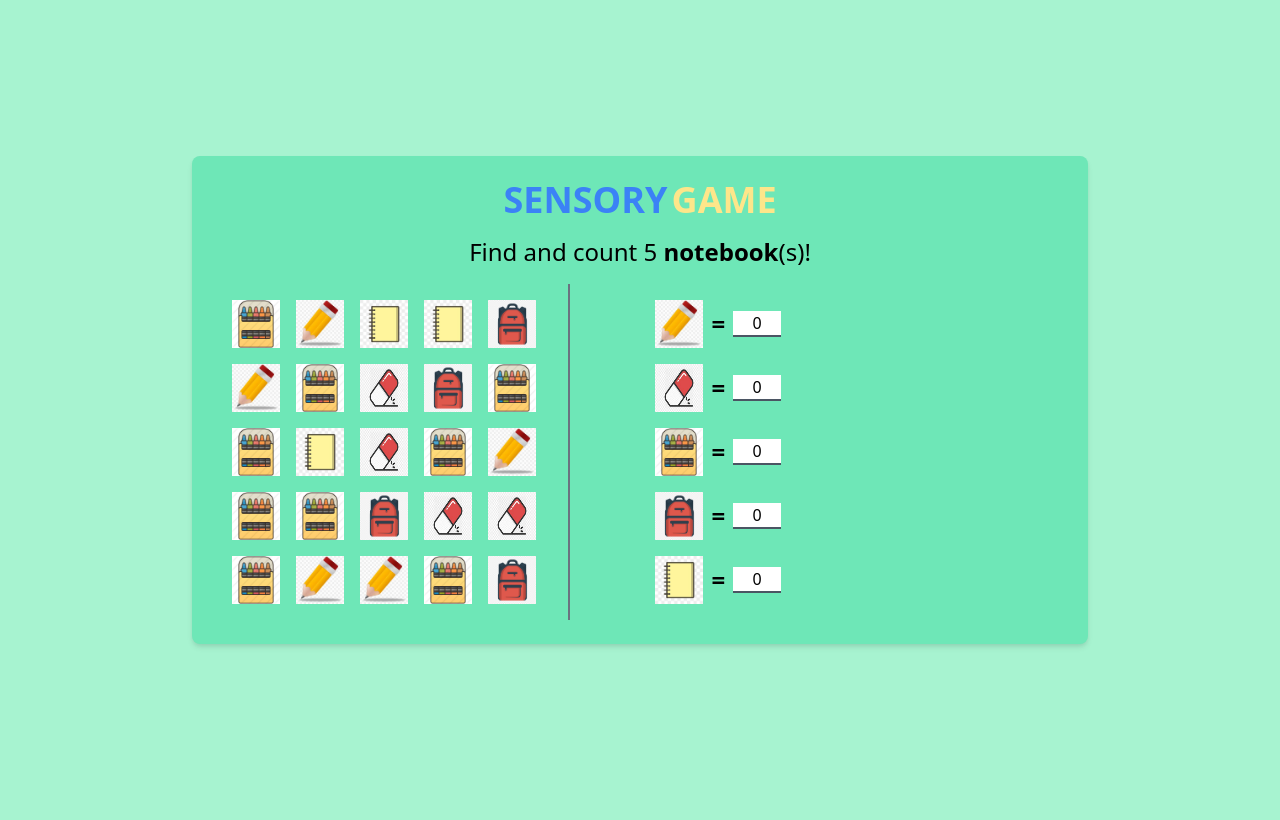
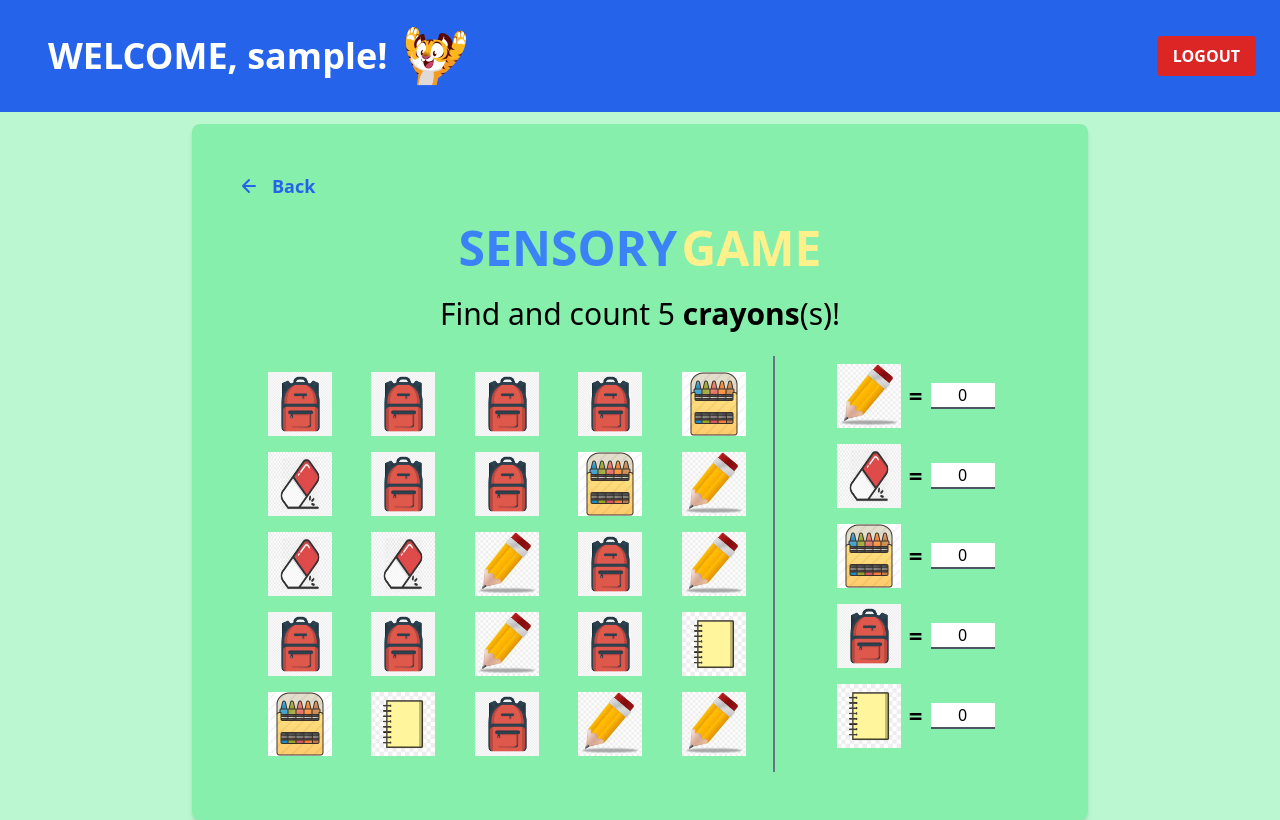
Before and after one commit to anderson895/ProjectTeach, a Flask app: page /student/sensory_game/1 in a window 1280 px wide. Before the commit the page ends 647 px from the top, so only its background shows below. Run offline with Flask 3, Linux system fonts and the light colour scheme; the visitor is signed in with stand-in values (Sample User, id 1); some libraries are stand-ins or nearby versions.

Commit message:
https://github.com/anderson895/ProjectTeach

```diff
--- a/app.py
+++ b/app.py
@@ -49,15 +49,15 @@ def student_home():
         flash("Please log in to access this page.")
         return redirect(url_for('student_login'))
 
-    name = session.get('user_name')  # Fetch the user's name from the session
-    return render_template('student/home.html', name=name)
+    return render_template('student/home.html')
 
 @app.route('/logout', methods=['POST'])
 def student_logout():
-    session.pop('user_id', None)
-    session.pop('user_name', None)  # Clear the user name from the session
-    flash("You have been logged out.")
-    return redirect(url_for('student_login'))
+    session.pop('user_id', None)  # Remove user ID from session
+    session.pop('user_name', None)  # Remove user name from session
+    flash("You have been logged out.")  # Optional flash message
+    return redirect(url_for('student_login'))  # Redirect to login page
+
 
 @app.route('/register', methods=['POST'])
 def register_user():
@@ -136,5 +136,6 @@ def login_user():
         if conn:
             conn.close()
 
+
 if __name__ == '__main__':
     app.run(port=5001, debug=True)
--- /dev/null
+++ b/static/student/sensory.js
@@ -0,0 +1,44 @@
+document.addEventListener("DOMContentLoaded", function() {
+
+
+
+
+    // Randomly select a target item for counting
+    const targetItem = items[Math.floor(Math.random() * items.length)];
+    document.getElementById("target-item").textContent = targetItem.id;
+
+    // Initialize counters for each item
+    const counters = {
+        pencil: 0,
+        eraser: 0,
+        crayons: 0,
+        bag: 0,
+        notebook: 0
+    };
+
+    // Populate the grid with 25 randomly selected items
+    const gridContainer = document.getElementById("icon-grid");
+    for (let i = 0; i < 25; i++) {
+        const randomItem = items[Math.floor(Math.random() * items.length)];
+        const imgElement = document.createElement("img");
+        imgElement.src = randomItem.src;
+        imgElement.alt = randomItem.id;
+        imgElement.classList.add("w-16", "h-16", "mx-auto", "cursor-pointer");
+
+        // Add click event listener to increment and reveal count, then remove
+        imgElement.addEventListener("click", function() {
+            counters[randomItem.id]++;
+            document.getElementById(randomItem.id + "-count").value = counters[randomItem.id];
+
+            // Remove the clicked item from the grid
+            imgElement.remove();
+
+            // Check if the target item count has reached 5
+            if (randomItem.id === targetItem.id && counters[randomItem.id] === 5) {
+                alert(`You found 5 ${targetItem.id}s! Great job!`);
+            }
+        });
+
+        gridContainer.appendChild(imgElement);
+    }
+});
--- a/templates/student/header.html
+++ b/templates/student/header.html
@@ -13,13 +13,12 @@
   <div class="bg-blue-600 text-center py-6">
     <div class="flex items-center justify-between">
       <div class="flex items-center ml-12"> <!-- Add ml-6 for left margin -->
-            <h1 class="text-4xl font-bold text-white mr-4">WELCOME, {{ name }}!</h1>
+        <h1 class="text-4xl font-bold text-white mr-4">WELCOME, {{ session['user_name'] }}!</h1>
         <div class="w-16 h-16">
           <!-- Placeholder for character image -->
           <img src="{{ url_for('static', filename='assets/happy.png') }}" alt="Character" class="w-full h-full object-contain">
         </div>
       </div>
-
 
       <!-- Logout Button -->
       <div class="flex items-center mr-6">
--- a/templates/student/sensory_game.html
+++ b/templates/student/sensory_game.html
@@ -1,12 +1,8 @@
-<!DOCTYPE html>
-<html lang="en">
-<head>
-  <meta charset="UTF-8">
-  <meta name="viewport" content="width=device-width, initial-scale=1.0">
-  <title>Sensory Game</title>
-  <link href="https://cdn.jsdelivr.net/npm/tailwindcss@2.2.19/dist/tailwind.min.css" rel="stylesheet">
+{% include 'student/header.html' %}
+
+
+
 <script>
-    document.addEventListener("DOMContentLoaded", function() {
     const items = [
     { id: "pencil", src: "{{ url_for('static', filename='assets/Sensory/pencil.jpg') }}" },
     { id: "eraser", src: "{{ url_for('static', filename='assets/Sensory/eraser.jpg') }}" },
@@ -14,99 +10,70 @@
     { id: "bag", src: "{{ url_for('static', filename='assets/Sensory/bag.png') }}" },
     { id: "notebook", src: "{{ url_for('static', filename='assets/Sensory/notebook.png') }}" }
 ];
+</script>
+<script src="{{ url_for('static', filename='student/sensory.js') }}"></script>
 
-      // Randomly select a target item for counting
-      const targetItem = items[Math.floor(Math.random() * items.length)];
-      document.getElementById("target-item").textContent = targetItem.id;
 
-      // Initialize counters for each item
-      const counters = {
-        pencil: 0,
-        eraser: 0,
-        crayons: 0,
-        bag: 0,
-        notebook: 0
-      };
+<div class="mt-3 bg-green-300 p-12 rounded-lg shadow-md w-full max-w-4xl mx-auto">
 
-      // Populate the grid with 25 randomly selected items
-      const gridContainer = document.getElementById("icon-grid");
-      for (let i = 0; i < 25; i++) {
-        const randomItem = items[Math.floor(Math.random() * items.length)];
-        const imgElement = document.createElement("img");
-        imgElement.src = randomItem.src;
-        imgElement.alt = randomItem.id;
-        imgElement.classList.add("w-12", "h-12", "mx-auto", "cursor-pointer");
+    <!-- Back Button -->
+    <div class="mb-6">
+        <a href="{{ url_for('student_home') }}" class="flex items-center text-blue-600 hover:text-blue-800">
+            <svg xmlns="http://www.w3.org/2000/svg" class="w-6 h-6 mr-2" fill="none" viewBox="0 0 24 24" stroke="currentColor">
+                <path stroke-linecap="round" stroke-linejoin="round" stroke-width="2" d="M15 12H3m0 0l6-6m-6 6l6 6" />
+            </svg>
+            <span class="text-lg font-semibold">Back</span>
+        </a>
+    </div>
 
-        // Add click event listener to increment and reveal count, then remove
-        imgElement.addEventListener("click", function() {
-          counters[randomItem.id]++;
-          document.getElementById(randomItem.id + "-count").value = counters[randomItem.id];
-
-          // Remove the clicked item from the grid
-          imgElement.remove();
-
-          // Check if the target item count has reached 5
-          if (randomItem.id === targetItem.id && counters[randomItem.id] === 5) {
-            alert(`You found 5 ${targetItem.id}s! Great job!`);
-          }
-        });
-
-        gridContainer.appendChild(imgElement);
-      }
-    });
-  </script>
-</head>
-<body class="flex items-center justify-center h-screen bg-green-200">
-
-  <div class="bg-green-300 p-6 rounded-lg shadow-md w-full max-w-4xl">
     <!-- Title -->
-    <div class="text-center mb-4">
-      <h1 class="text-4xl font-bold text-blue-500 inline">SENSORY</h1>
-      <h1 class="text-4xl font-bold text-yellow-200 inline">GAME</h1>
+    <div class="text-center mb-6">
+        <h1 class="text-5xl font-bold text-blue-500 inline">SENSORY</h1>
+        <h1 class="text-5xl font-bold text-yellow-200 inline">GAME</h1>
     </div>
 
     <!-- Target Item -->
-    <div class="text-center mb-4">
-      <p class="text-2xl">Find and count 5 <span id="target-item" class="font-bold"></span>(s)!</p>
+    <div class="text-center mb-6">
+        <p class="text-3xl">Find and count 5 <span id="target-item" class="font-bold"></span>(s)!</p>
     </div>
 
     <!-- Game Container -->
-    <div class="flex space-x-4">
+    <div class="flex flex-col lg:flex-row justify-between">
         <!-- Icon Grid -->
-      <div id="icon-grid" class="grid grid-cols-5 gap-4 p-4">
+        <div id="icon-grid" class="grid grid-cols-2 sm:grid-cols-3 lg:grid-cols-5 gap-4 p-4 w-full lg:w-2/3 mb-4 lg:mb-0">
             <!-- Images will be added dynamically here -->
         </div>
 
         <!-- Answer Area -->
-      <div class="flex flex-col justify-center items-center w-1/3 border-l-2 border-gray-500 pl-4">
-        <div class="flex items-center space-x-2">
-          <img src="{{ url_for('static', filename='assets/Sensory/pencil.jpg') }}" alt="pencil" class="w-12 h-12">
+        <div class="flex flex-col justify-center items-center w-full lg:w-1/3 border-l-2 border-gray-500 pl-4">
+            <div class="flex items-center space-x-2 mb-4">
+                <img src="{{ url_for('static', filename='assets/Sensory/pencil.jpg') }}" alt="pencil" class="w-16 h-16">
                 <span class="text-2xl font-bold">=</span>
-          <input id="pencil-count" type="text" value="0" class="border-b-2 border-gray-600 w-12 text-center focus:outline-none" readonly>
+                <input id="pencil-count" type="text" value="0" class="border-b-2 border-gray-600 w-16 text-center focus:outline-none" readonly>
             </div>
-        <div class="flex items-center space-x-2 mt-4">
-          <img src="{{ url_for('static', filename='assets/Sensory/eraser.jpg') }}" alt="eraser" class="w-12 h-12">
+            <div class="flex items-center space-x-2 mb-4">
+                <img src="{{ url_for('static', filename='assets/Sensory/eraser.jpg') }}" alt="eraser" class="w-16 h-16">
                 <span class="text-2xl font-bold">=</span>
-          <input id="eraser-count" type="text" value="0" class="border-b-2 border-gray-600 w-12 text-center focus:outline-none" readonly>
+                <input id="eraser-count" type="text" value="0" class="border-b-2 border-gray-600 w-16 text-center focus:outline-none" readonly>
             </div>
-        <div class="flex items-center space-x-2 mt-4">
-          <img src="{{ url_for('static', filename='assets/Sensory/crayons.jpg') }}" alt="crayons" class="w-12 h-12">
+            <div class="flex items-center space-x-2 mb-4">
+                <img src="{{ url_for('static', filename='assets/Sensory/crayons.jpg') }}" alt="crayons" class="w-16 h-16">
                 <span class="text-2xl font-bold">=</span>
-          <input id="crayons-count" type="text" value="0" class="border-b-2 border-gray-600 w-12 text-center focus:outline-none" readonly>
+                <input id="crayons-count" type="text" value="0" class="border-b-2 border-gray-600 w-16 text-center focus:outline-none" readonly>
             </div>
-        <div class="flex items-center space-x-2 mt-4">
-          <img src="{{ url_for('static', filename='assets/Sensory/bag.png') }}" alt="bag" class="w-12 h-12">
+            <div class="flex items-center space-x-2 mb-4">
+                <img src="{{ url_for('static', filename='assets/Sensory/bag.png') }}" alt="bag" class="w-16 h-16">
                 <span class="text-2xl font-bold">=</span>
-          <input id="bag-count" type="text" value="0" class="border-b-2 border-gray-600 w-12 text-center focus:outline-none" readonly>
+                <input id="bag-count" type="text" value="0" class="border-b-2 border-gray-600 w-16 text-center focus:outline-none" readonly>
             </div>
-        <div class="flex items-center space-x-2 mt-4">
-          <img src="{{ url_for('static', filename='assets/Sensory/notebook.png') }}" alt="notebook" class="w-12 h-12">
+            <div class="flex items-center space-x-2 mb-4">
+                <img src="{{ url_for('static', filename='assets/Sensory/notebook.png') }}" alt="notebook" class="w-16 h-16">
                 <span class="text-2xl font-bold">=</span>
-          <input id="notebook-count" type="text" value="0" class="border-b-2 border-gray-600 w-12 text-center focus:outline-none" readonly>
+                <input id="notebook-count" type="text" value="0" class="border-b-2 border-gray-600 w-16 text-center focus:outline-none" readonly>
             </div>
         </div>
     </div>
 </div>
 
-</body>
-</html>
+
+    {% include 'student/footer.html' %}
```
Lines whose indentation alone changed are shown as unchanged.
